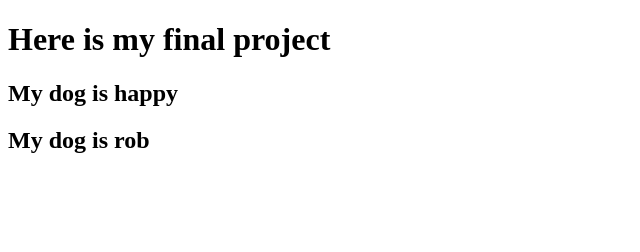
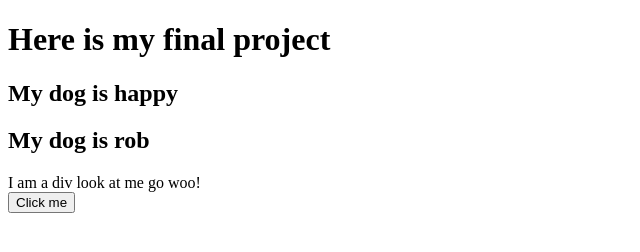
Before and after one commit to MailingDelgadoMedina/MSP2, a plain HTML site: page index.html in a window 1280 px wide. Shown: the whole page, without its empty margins (0-640 px from the left). Drawn offline with Linux system fonts and the light colour scheme.

Commit message:
Added a div and a button - I am the best

```diff
--- a/index.html
+++ b/index.html
@@ -12,7 +12,8 @@
     <h1> Here is my final project </h1>
     <h2>My dog is happy</h2>
     <h2>My dog is rob</h2>
-
+    <div>I am a div look at me go woo!</div>
+    <button>Click me</button>
 </body>
 
 </html>
```
